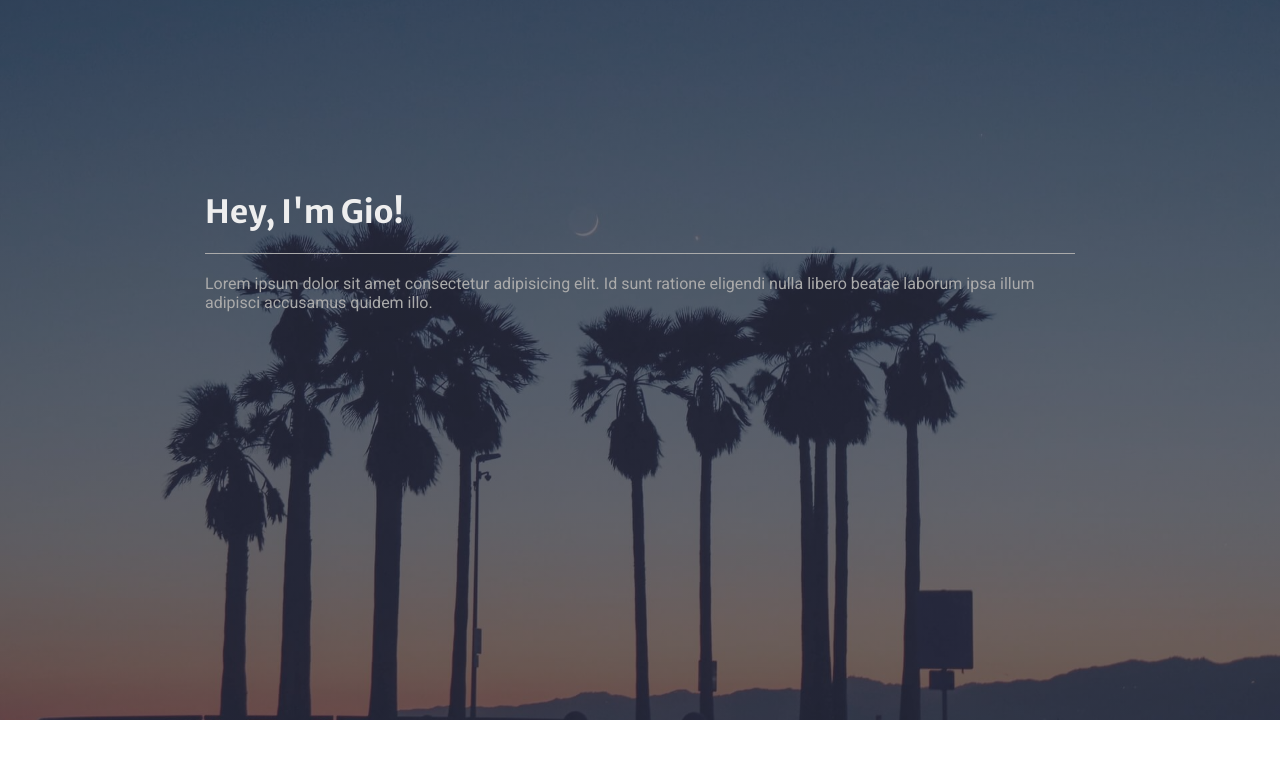
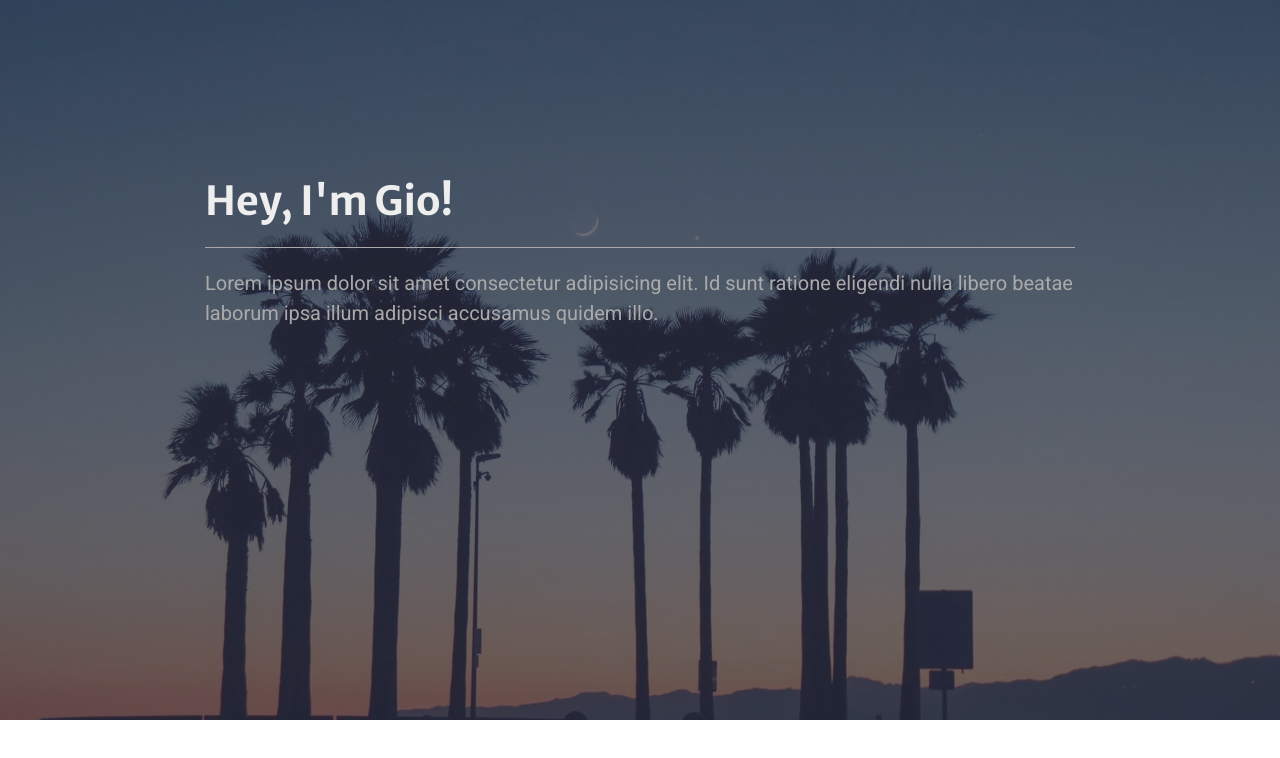
Before and after one commit to its-gio/its-gio.github.io, a React (Create React App) app: page / in a window 1280 px wide. Shown: the top 758 px of the page. Built offline with nearby package versions, Linux system fonts and the light colour scheme.

Commit message:
Created base font-size for rem and line-height 1.5 for p tags

```diff
--- a/src/App.scss
+++ b/src/App.scss
@@ -10,6 +10,10 @@
   color: #aaa;
 }
 
+html {
+  font-size: 20px;
+}
+
 h1,
 h2,
 h3,
@@ -20,3 +24,7 @@ h6 {
   font-family: "Merriweather Sans", sans-serif;
   color: #eee;
 }
+
+p {
+  line-height: 1.5;
+}
```
